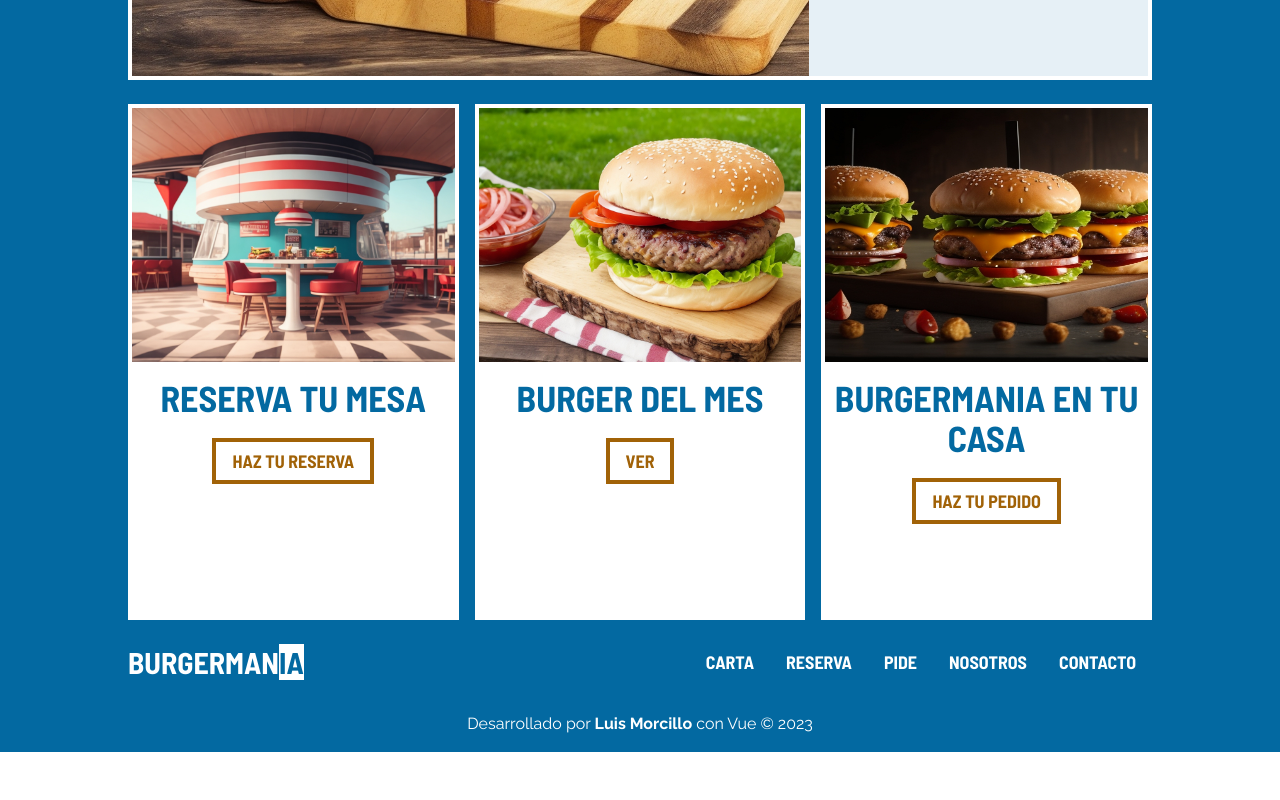
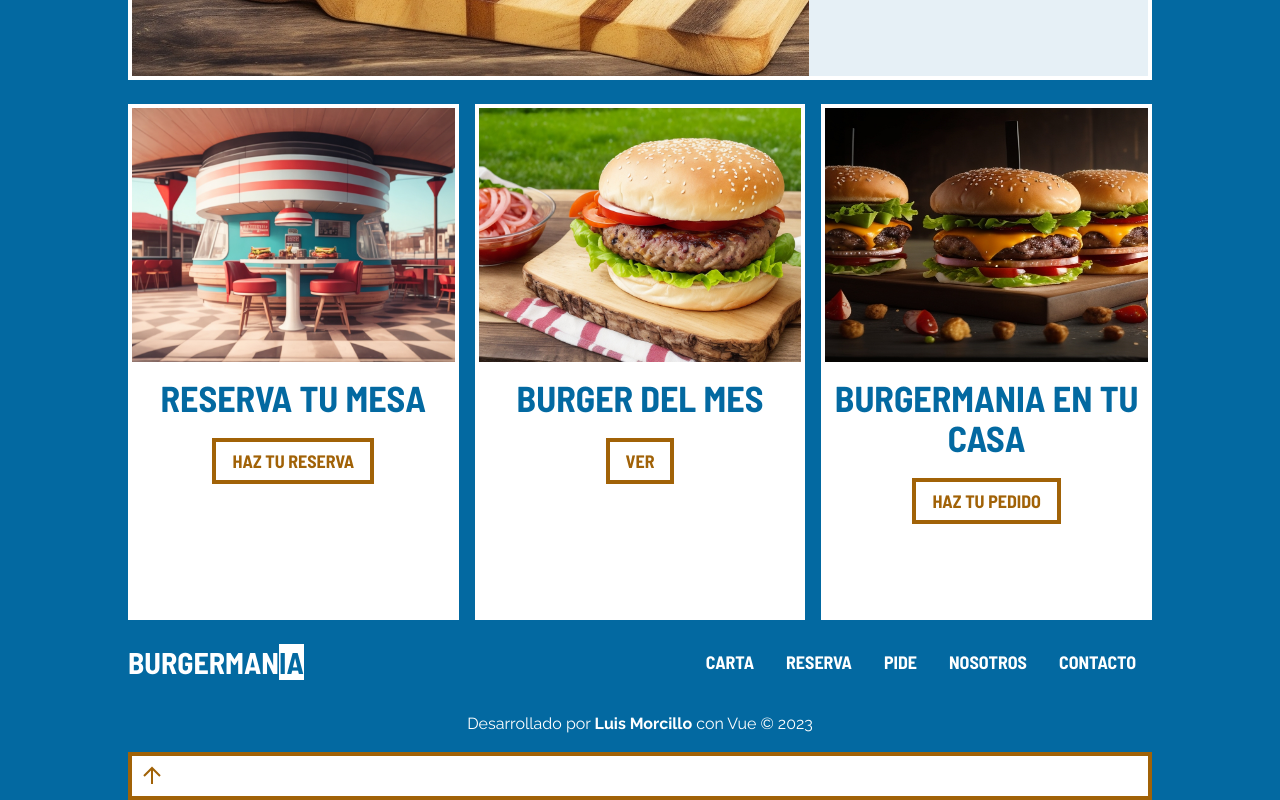
Before and after one commit to molul/burgermania_vue, a Vue app: page / in a window 1280 px wide. Shown: the part 516-1316 px from the top of the page. Before the commit the page ends 1268 px from the top, so only its background shows below. Built offline with nearby package versions, Linux system fonts and the light colour scheme.

Commit message:
New ScrollToTopButton

```diff
--- a/src/App.vue
+++ b/src/App.vue
@@ -23,6 +23,7 @@
 			<div>
 				<Footer />
 			</div>
+			<ScrollToTopButton />
 		</div>
 	</div>
 </template>
@@ -30,12 +31,14 @@
 <script>
 import NavBar from './components/NavBar.vue';
 import Footer from './components/Footer.vue';
+import ScrollToTopButton from './components/ScrollToTopButton.vue';
 
 export default {
 	name: "AppComponent",
 	components: {
-		NavBar,
-		Footer,
-	},
+    NavBar,
+    Footer,
+    ScrollToTopButton
+},
 }
 </script>
--- /dev/null
+++ b/src/components/ScrollToTopButton.vue
@@ -0,0 +1,37 @@
+<template>
+	<div
+		@click="scrollToTop()"
+		:class="[ isTop && 'fixed cursor-pointer bottom-4 right-4 bg-sky-700 ']"
+	>
+		<div class="border-4 border-yellow-700 bg-white p-2 hover:bg-yellow-700 transition duration-200 fill-yellow-700 hover:fill-white transition duration-200">
+			<svg xmlns="http://www.w3.org/2000/svg" class="" width="24" height="24"><path d="m3.293 11.293 1.414 1.414L11 6.414V20h2V6.414l6.293 6.293 1.414-1.414L12 2.586l-8.707 8.707z"/></svg>
+		</div>
+	</div>
+</template>
+
+<script>
+export default {
+	name: 'ScrollToTopButton',
+	data (){
+		return {
+			isTop: false
+		}
+	},
+	methods: {
+		scrollToTop() {
+			window.scroll({ behavior: 'smooth', left: 0, top: 0 });
+		},
+	},
+	mounted(){
+		const that = this
+		window.addEventListener('scroll', () => {
+			let scrollPos = window.scrollY
+			if(scrollPos >= 200){
+				that.isTop = true
+			} else {
+				that.isTop = false
+			}
+		})
+	}
+}
+</script>
```
